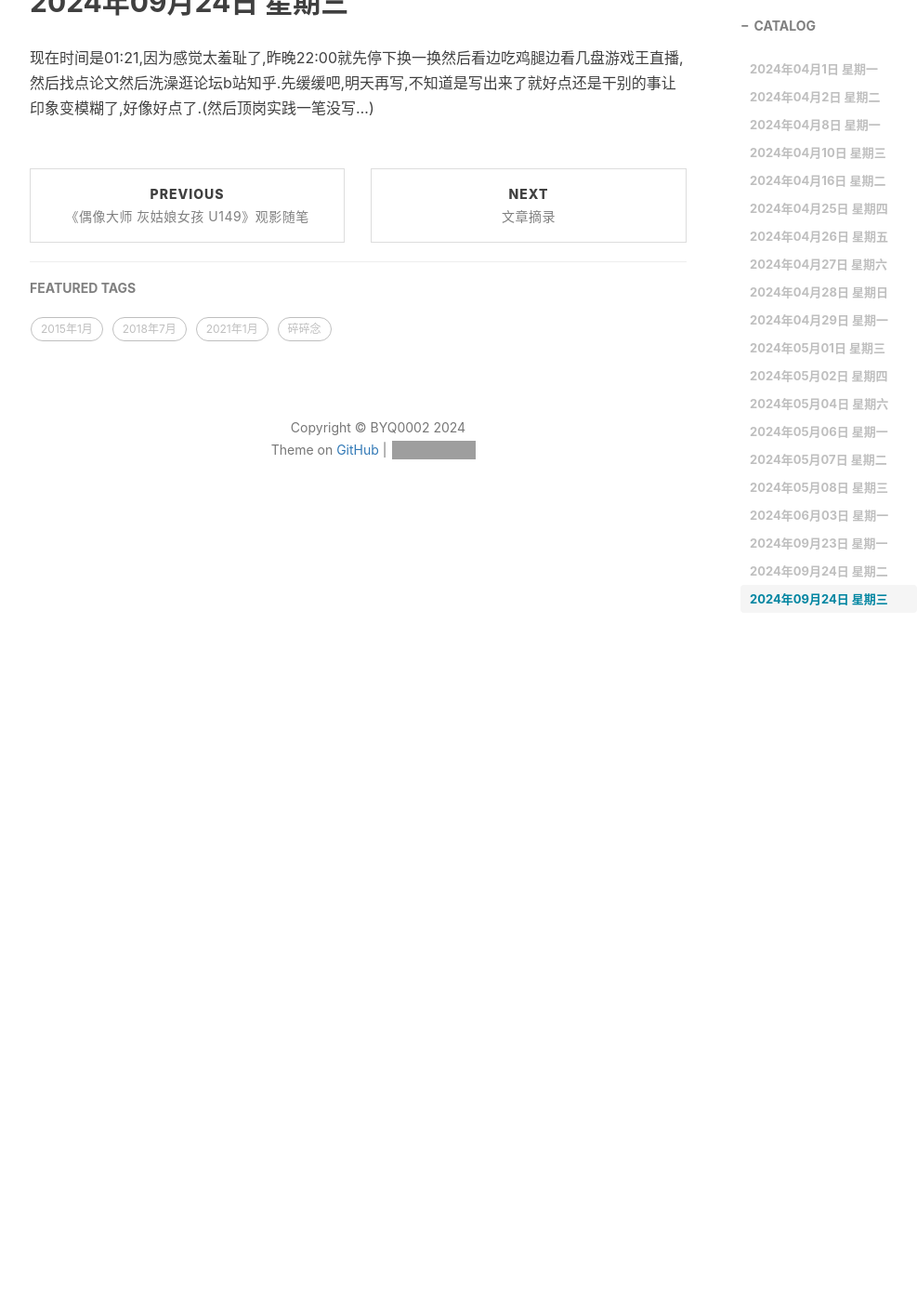
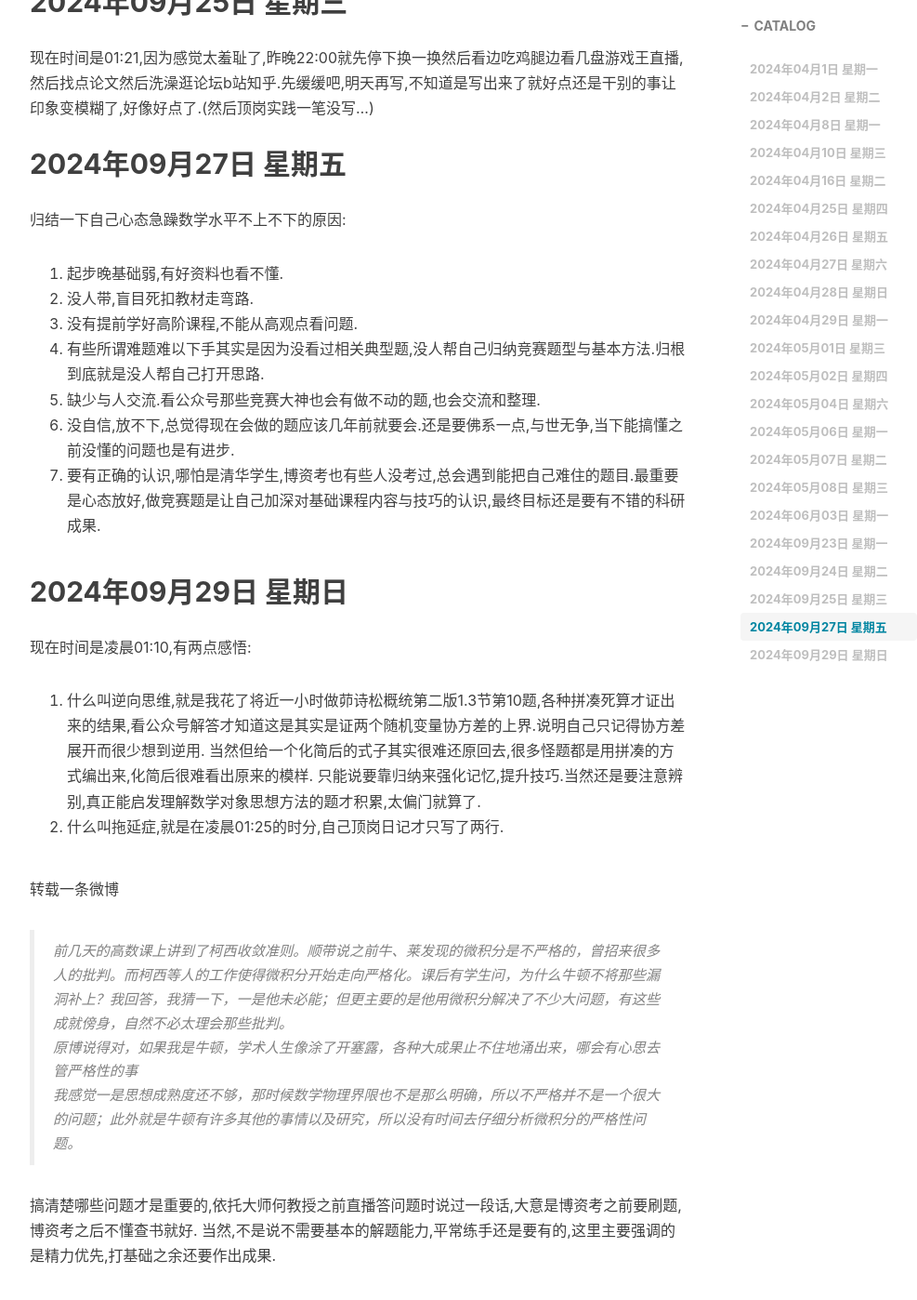
Before and after one commit to BYQ0002/BYQ0002.github.io, a Jekyll site: the page built from _posts/2023-10-23-一点近况.md, in a window 1280 px wide and 1400 px high, scrolled down 14120 px. Shown: the whole window at 93% size, without its empty margins (233-1220 px from the left). Built offline with Jekyll 4.4.1, drawn with Linux system fonts in a browser that asks for light colours; nearby versions of some CDN libraries; comment, search, counter and statistics services are not loaded; grey boxes are pictures that could not be loaded.

Commit message:
Update 2023-10-23-一点近况.md

```diff
--- a/_posts/2023-10-23-一点近况.md
+++ b/_posts/2023-10-23-一点近况.md
@@ -272,6 +272,34 @@ tags:                                                  #标签
 学生:我是同学,迟到记旷课的
 我(声音近乎哀求,有点羞耻了):有没有人先让我上去一下...
 
-## 2024年09月24日 星期三
+## 2024年09月25日 星期三
 
 现在时间是01:21,因为感觉太羞耻了,昨晚22:00就先停下换一换然后看边吃鸡腿边看几盘游戏王直播,然后找点论文然后洗澡逛论坛b站知乎.先缓缓吧,明天再写,不知道是写出来了就好点还是干别的事让印象变模糊了,好像好点了.(然后顶岗实践一笔没写...)
+
+## 2024年09月27日 星期五
+
+归结一下自己心态急躁数学水平不上不下的原因:
+1. 起步晚基础弱,有好资料也看不懂.
+2. 没人带,盲目死扣教材走弯路.
+3. 没有提前学好高阶课程,不能从高观点看问题.
+4. 有些所谓难题难以下手其实是因为没看过相关典型题,没人帮自己归纳竞赛题型与基本方法.归根到底就是没人帮自己打开思路.
+5. 缺少与人交流.看公众号那些竞赛大神也会有做不动的题,也会交流和整理.
+6. 没自信,放不下,总觉得现在会做的题应该几年前就要会.还是要佛系一点,与世无争,当下能搞懂之前没懂的问题也是有进步.
+7. 要有正确的认识,哪怕是清华学生,博资考也有些人没考过,总会遇到能把自己难住的题目.最重要是心态放好,做竞赛题是让自己加深对基础课程内容与技巧的认识,最终目标还是要有不错的科研成果.
+
+## 2024年09月29日 星期日
+
+现在时间是凌晨01:10,有两点感悟:
+1. 什么叫逆向思维,就是我花了将近一小时做茆诗松概统第二版1.3节第10题,各种拼凑死算才证出来的结果,看公众号解答才知道这是其实是证两个随机变量协方差的上界.说明自己只记得协方差展开而很少想到逆用.
+当然但给一个化简后的式子其实很难还原回去,很多怪题都是用拼凑的方式编出来,化简后很难看出原来的模样.
+只能说要靠归纳来强化记忆,提升技巧.当然还是要注意辨别,真正能启发理解数学对象思想方法的题才积累,太偏门就算了.
+2. 什么叫拖延症,就是在凌晨01:25的时分,自己顶岗日记才只写了两行.
+
+转载一条微博
+
+>前几天的高数课上讲到了柯西收敛准则。顺带说之前牛、莱发现的微积分是不严格的，曾招来很多人的批判。而柯西等人的工作使得微积分开始走向严格化。课后有学生问，为什么牛顿不将那些漏洞补上？我回答，我猜一下，一是他未必能；但更主要的是他用微积分解决了不少大问题，有这些成就傍身，自然不必太理会那些批判。
+原博说得对，如果我是牛顿，学术人生像涂了开塞露，各种大成果止不住地涌出来，哪会有心思去管严格性的事
+我感觉一是思想成熟度还不够，那时候数学物理界限也不是那么明确，所以不严格并不是一个很大的问题；此外就是牛顿有许多其他的事情以及研究，所以没有时间去仔细分析微积分的严格性问题。
+
+搞清楚哪些问题才是重要的,依托大师何教授之前直播答问题时说过一段话,大意是博资考之前要刷题,博资考之后不懂查书就好.
+当然,不是说不需要基本的解题能力,平常练手还是要有的,这里主要强调的是精力优先,打基础之余还要作出成果.
```
